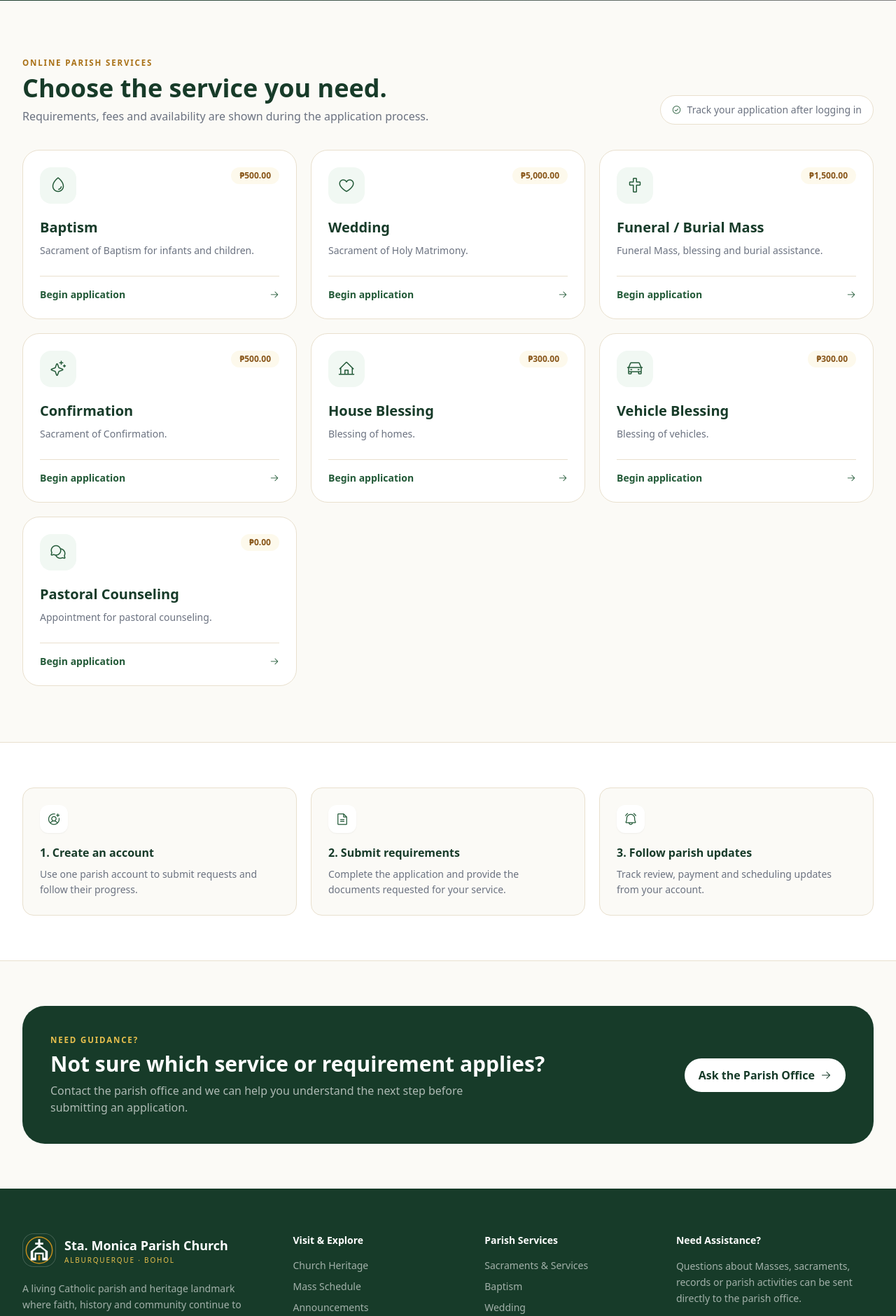
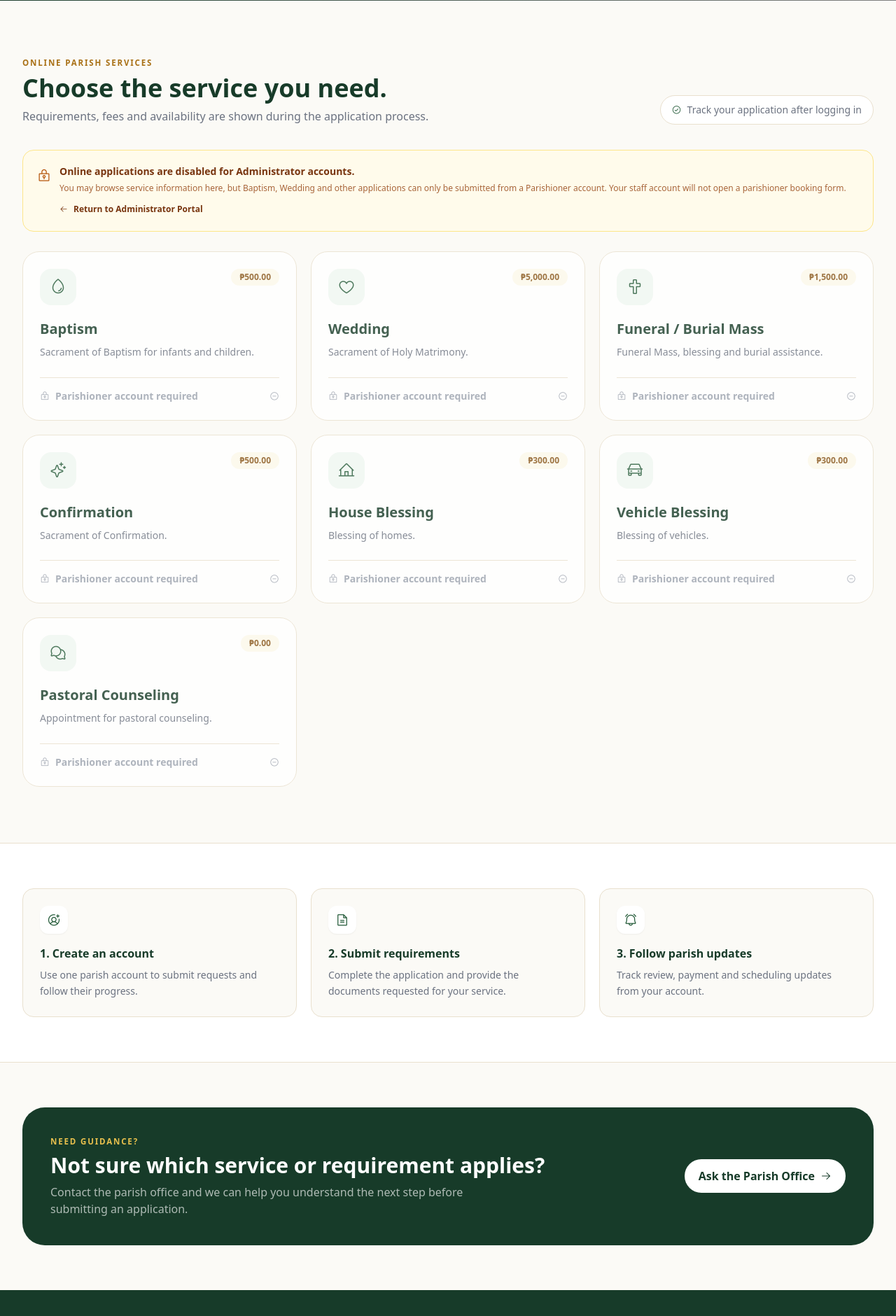
Before and after one commit to Malate1/STAMONICAPARISH, a CodeIgniter app: page /stamonica-parish/sacraments in a window 1280 px wide. Shown: the part 468-2348 px from the top of the page at 70% size. Run offline with CodeIgniter, Linux system fonts and the light colour scheme; a user stored in the database is signed in; data comes from the database, SQL or seed files in the repository; some libraries are stand-ins or nearby versions; some web fonts are replaced; grey boxes are pictures that could not be loaded.

Commit message:
feat: implement role-based access control and enhance user feedback for restricted actions

```diff
--- a/application/core/MY_Controller.php
+++ b/application/core/MY_Controller.php
@@ -134,8 +134,32 @@ class Role_Controller extends Auth_Controller
     protected function guard(array $roles)
     {
         $this->allowed_roles = $roles;
-        if (!in_array((int) $this->current_user['role_id'], $roles, true)) {
-            show_error('You do not have permission to access this page.', 403, 'Access Denied');
+
+        if (in_array((int) $this->current_user['role_id'], $roles, true)) {
+            return;
         }
+
+        $allowed_labels = array_map('role_label', $roles);
+        $current_label = role_label((int) $this->current_user['role_id']);
+
+        if ($this->input->is_ajax_request()) {
+            $this->json([
+                'success' => false,
+                'message' => 'This action is restricted to ' . implode(' / ', $allowed_labels) . ' accounts.',
+                'current_role' => $current_label,
+                'redirect' => role_home_url($this->current_user['role_id']),
+            ], 403);
+            $this->output->_display();
+            exit;
+        }
+
+        $this->output->set_status_header(403);
+        $this->render_public('errors/role_denied', [
+            'page_title' => 'Account Access Restriction',
+            'current_role_label' => $current_label,
+            'allowed_role_labels' => $allowed_labels,
+            'account_home_url' => role_home_url($this->current_user['role_id']),
+        ]);
+        exit;
     }
 }
--- a/application/views/partials/public_footer.php
+++ b/application/views/partials/public_footer.php
@@ -1,3 +1,7 @@
+<?php
+$footer_is_parishioner = !empty($current_user) && (int)$current_user['role_id'] === (int)ROLE_PARISHIONER;
+$footer_restricted = !empty($current_user) && !$footer_is_parishioner;
+?>
 <footer class="bg-parish-900 text-white mt-0">
   <div class="max-w-7xl mx-auto px-4 sm:px-6 lg:px-8 py-16">
     <div class="grid sm:grid-cols-2 lg:grid-cols-[1.2fr_.8fr_.8fr_1fr] gap-10 lg:gap-12">
@@ -39,9 +43,15 @@
         <div class="text-sm font-semibold text-white mb-4">Parish Services</div>
         <ul class="space-y-2.5 text-sm text-white/60">
           <li><a href="<?= site_url('sacraments') ?>" class="hover:text-gold-200 transition">Sacraments &amp; Services</a></li>
-          <li><a href="<?= site_url('my/bookings/new/baptism') ?>" class="hover:text-gold-200 transition">Baptism</a></li>
-          <li><a href="<?= site_url('my/bookings/new/wedding') ?>" class="hover:text-gold-200 transition">Wedding</a></li>
-          <li><a href="<?= site_url('my/certificates/new') ?>" class="hover:text-gold-200 transition">Request Certificate</a></li>
+          <?php if ($footer_restricted): ?>
+            <li><span class="inline-flex items-center gap-1.5 text-white/35 cursor-not-allowed" title="Parishioner account required"><i class="ph ph-lock-key text-[11px]"></i>Baptism Booking</span></li>
+            <li><span class="inline-flex items-center gap-1.5 text-white/35 cursor-not-allowed" title="Parishioner account required"><i class="ph ph-lock-key text-[11px]"></i>Wedding Booking</span></li>
+            <li><span class="inline-flex items-center gap-1.5 text-white/35 cursor-not-allowed" title="Parishioner account required"><i class="ph ph-lock-key text-[11px]"></i>Request Certificate</span></li>
+          <?php else: ?>
+            <li><a href="<?= site_url('my/bookings/new/baptism') ?>" class="hover:text-gold-200 transition">Baptism</a></li>
+            <li><a href="<?= site_url('my/bookings/new/wedding') ?>" class="hover:text-gold-200 transition">Wedding</a></li>
+            <li><a href="<?= site_url('my/certificates/new') ?>" class="hover:text-gold-200 transition">Request Certificate</a></li>
+          <?php endif; ?>
           <li><a href="<?= site_url('donate') ?>" class="hover:text-gold-200 transition">Support the Parish</a></li>
         </ul>
       </div>
--- a/application/views/public/sacraments.php
+++ b/application/views/public/sacraments.php
@@ -1,5 +1,7 @@
 <?php
 $hero_img = 'https://upload.wikimedia.org/wikipedia/commons/2/2f/Santa_Monica_Church_Alburquerque_inside_%28Tagbilaran_East_Road%2C_Alburquerque%2C_Bohol%3B_01-12-2023%29.jpg';
+$is_parishioner_account = !empty($current_user) && (int)$current_user['role_id'] === (int)ROLE_PARISHIONER;
+$is_restricted_account = !empty($current_user) && !$is_parishioner_account;
 ?>
 
 <section class="relative overflow-hidden bg-parish-900 min-h-[360px] flex items-end">
@@ -25,13 +27,26 @@ $hero_img = 'https://upload.wikimedia.org/wikipedia/commons/2/2f/Santa_Monica_Ch
     </div>
   </div>
 
+  <?php if ($is_restricted_account): ?>
+    <div class="mb-7 rounded-2xl border border-amber-200 bg-amber-50 p-4 sm:p-5">
+      <div class="flex gap-3">
+        <i class="ph ph-lock-key text-amber-700 text-xl mt-0.5"></i>
+        <div>
+          <div class="font-semibold text-amber-900 text-sm">Online applications are disabled for <?= html_escape(role_label($current_user['role_id'])) ?> accounts.</div>
+          <p class="text-xs text-amber-800/80 mt-1 leading-relaxed">You may browse service information here, but Baptism, Wedding and other applications can only be submitted from a Parishioner account. Your staff account will not open a parishioner booking form.</p>
+          <a href="<?= role_home_url($current_user['role_id']) ?>" class="mt-3 inline-flex items-center gap-2 text-xs font-semibold text-amber-900 hover:underline"><i class="ph ph-arrow-left"></i> Return to <?= html_escape(role_label($current_user['role_id'])) ?> Portal</a>
+        </div>
+      </div>
+    </div>
+  <?php endif; ?>
+
   <div class="grid sm:grid-cols-2 lg:grid-cols-3 gap-5">
     <?php
       $icons = ['baptism' => 'ph-drop', 'wedding' => 'ph-heart', 'funeral' => 'ph-cross', 'confirmation' => 'ph-sparkle', 'house_blessing' => 'ph-house-line', 'vehicle_blessing' => 'ph-car', 'counseling' => 'ph-chats-circle'];
       foreach ($service_types as $s):
         $icon = $icons[$s['service_key']] ?? 'ph-hand-heart';
     ?>
-    <div class="group rounded-3xl bg-white border border-stonewarm-200 p-6 hover:border-parish-200 hover:shadow-heritage transition duration-300 flex flex-col">
+    <div class="group rounded-3xl bg-white border border-stonewarm-200 p-6 transition duration-300 flex flex-col <?= $is_restricted_account ? 'opacity-80' : 'hover:border-parish-200 hover:shadow-heritage' ?>">
       <div class="flex items-start justify-between gap-4">
         <div class="w-13 h-13 w-[52px] h-[52px] rounded-2xl bg-parish-50 text-parish-700 flex items-center justify-center text-2xl group-hover:bg-parish-800 group-hover:text-white transition">
           <i class="ph <?= $icon ?>"></i>
@@ -40,9 +55,16 @@ $hero_img = 'https://upload.wikimedia.org/wikipedia/commons/2/2f/Santa_Monica_Ch
       </div>
       <h3 class="text-xl font-bold text-parish-900 mt-5"><?= html_escape($s['name']) ?></h3>
       <p class="text-sm text-gray-500 leading-relaxed mt-2 flex-1"><?= html_escape($s['description']) ?></p>
-      <a href="<?= site_url('my/bookings/new/' . $s['service_key']) ?>" class="mt-6 pt-4 border-t border-stonewarm-200 flex items-center justify-between text-sm font-semibold text-parish-700 group-hover:text-parish-900">
-        Begin application <i class="ph ph-arrow-right"></i>
-      </a>
+      <?php if ($is_restricted_account): ?>
+        <div class="mt-6 pt-4 border-t border-stonewarm-200 flex items-center justify-between text-sm font-semibold text-gray-400 cursor-not-allowed" title="Parishioner account required">
+          <span class="inline-flex items-center gap-2"><i class="ph ph-lock-key"></i> Parishioner account required</span>
+          <i class="ph ph-minus-circle"></i>
+        </div>
+      <?php else: ?>
+        <a href="<?= site_url('my/bookings/new/' . $s['service_key']) ?>" class="mt-6 pt-4 border-t border-stonewarm-200 flex items-center justify-between text-sm font-semibold text-parish-700 group-hover:text-parish-900">
+          <?= $is_parishioner_account ? 'Begin application' : 'Log in & begin application' ?> <i class="ph ph-arrow-right"></i>
+        </a>
+      <?php endif; ?>
     </div>
     <?php endforeach; ?>
   </div>
```
Also changed, not shown: application/views/errors/role_denied.php (added, +56 -0 lines), application/views/public/home.php (+23 -2 lines).
